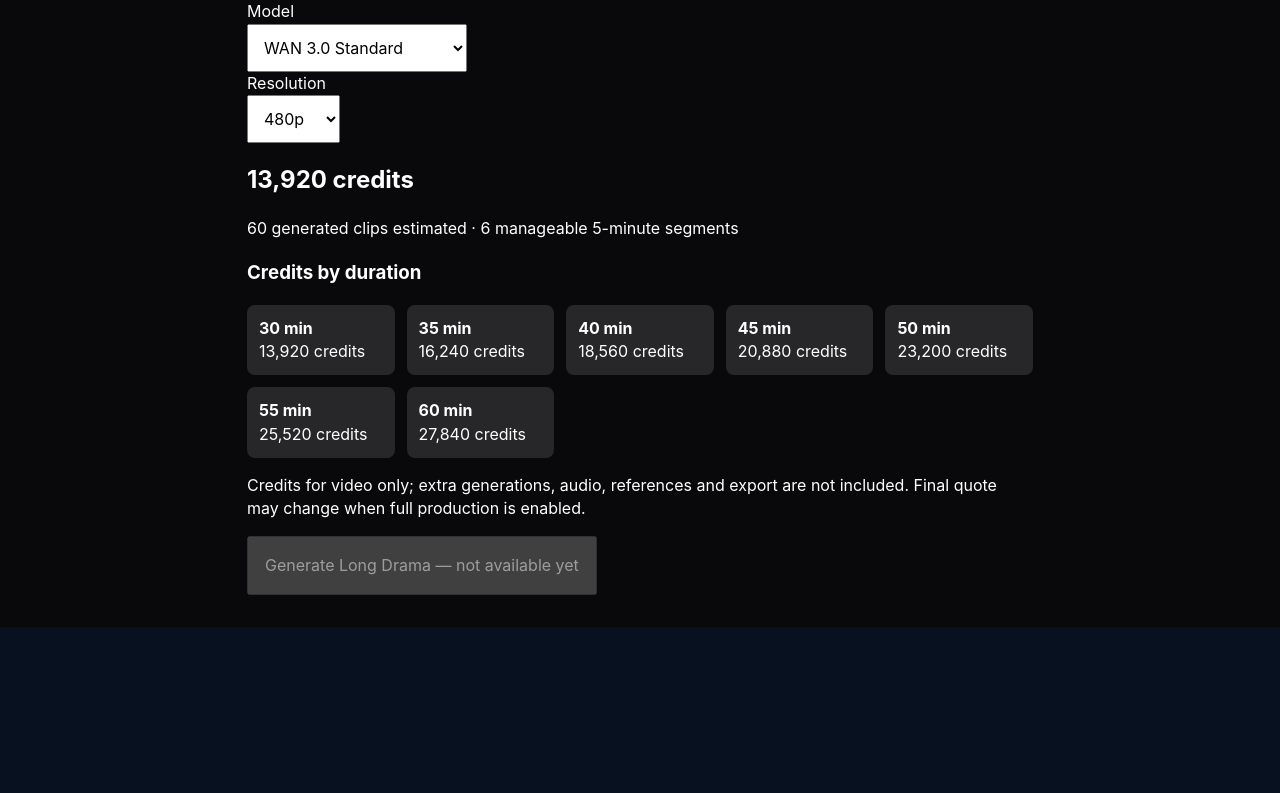
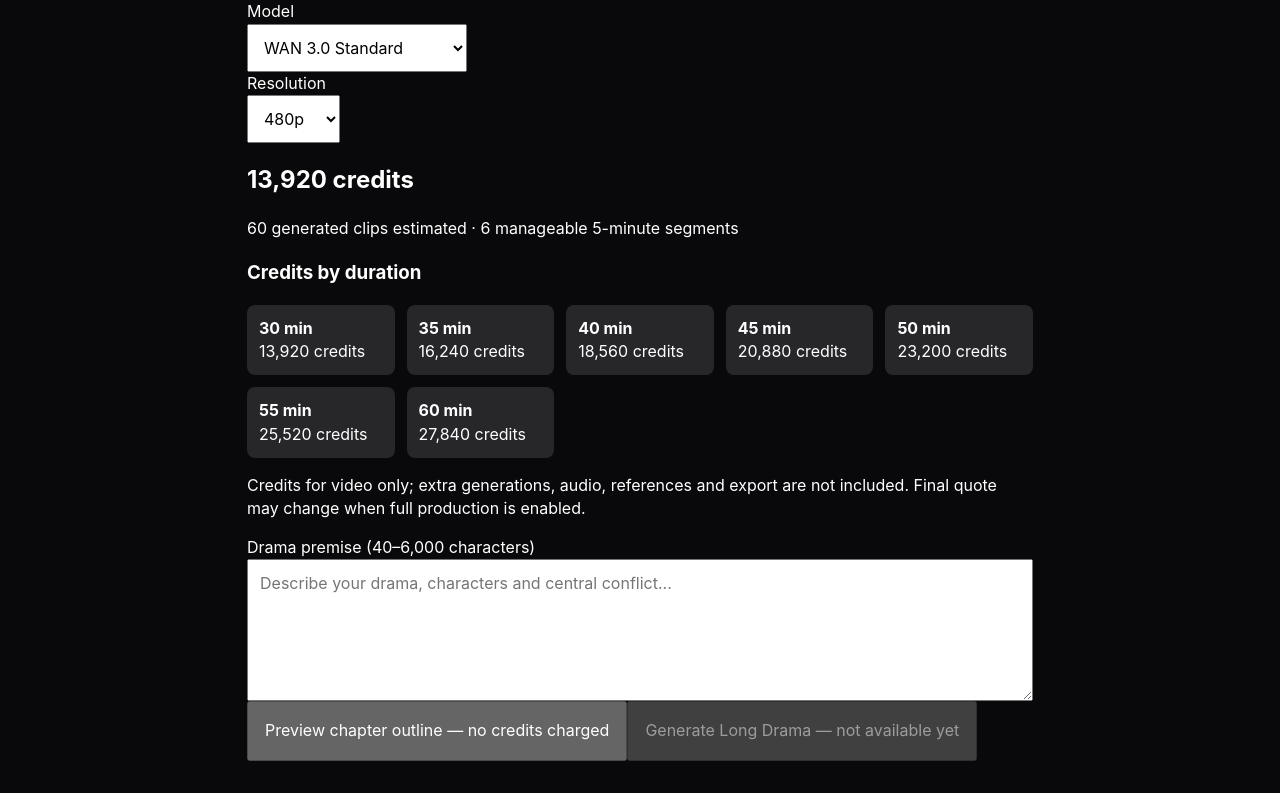
Before and after one commit to tntr24795-dot/PixenarMV, a Next.js app: page /long-drama in a window 1280 px wide. Shown: the part 285-1078 px from the top of the page. Before the commit the page ends 912 px from the top, so only its background shows below. Built offline with nearby package versions, Linux system fonts and the light colour scheme.

Commit message:
Add authenticated chapter outline preview to long drama estimator

```diff
--- a/components/long-drama-estimator.tsx
+++ b/components/long-drama-estimator.tsx
@@ -7,6 +7,20 @@ export default function LongDramaEstimator(){
  const [minutes,setMinutes]=useState(30);
  const [modelId,setModelId]=useState("wan-3-0");
  const [resolution,setResolution]=useState("480p");
+ const [premise,setPremise]=useState("");
+ const [outline,setOutline]=useState<{chapters:{title:string;durationSeconds:number;narrativeGoal:string}[]} | null>(null);
+ const [outlineError,setOutlineError]=useState("");
+ const [busy,setBusy]=useState(false);
+ async function previewOutline(){
+  setBusy(true);setOutlineError("");setOutline(null);
+  try{
+   const response=await fetch("/api/long-drama/outline",{method:"POST",headers:{"content-type":"application/json"},body:JSON.stringify({premise,minutes,modelId,resolution})});
+   const result=await response.json();
+   if(!response.ok) throw new Error(result.error||"Unable to create outline");
+   setOutline(result);
+  }catch(error){setOutlineError(error instanceof Error?error.message:"Outline preview failed");}
+  finally{setBusy(false);}
+ }
  const model=models.find(m=>m.id===modelId);
  const quote=estimateLongDrama(minutes,modelId,resolution);
  const credits=quote.estimatedVideoCredits;
@@ -21,6 +35,11 @@ export default function LongDramaEstimator(){
  <label htmlFor="resolution">Resolution</label><select id="resolution" value={resolution} onChange={e=>setResolution(e.target.value)} style={{display:"block",padding:12,color:"black"}}>{model?.resolutions?.map(r=><option key={r}>{r}</option>)}</select>
  <div aria-live="polite"><h2>{credits.toLocaleString()} credits</h2><p>{quote.clipCount} generated clips estimated · {segments.length} manageable 5-minute segments</p></div>
  <h3>Credits by duration</h3><div style={{display:"grid",gridTemplateColumns:"repeat(auto-fit,minmax(145px,1fr))",gap:12}}>{[30,35,40,45,50,55,60].map(n=><div key={n} style={{padding:12,background:"#27272a",borderRadius:8}}><strong>{n} min</strong><div>{estimateLongDrama(n,modelId,resolution).estimatedVideoCredits.toLocaleString()} credits</div></div>)}</div><p>Credits for video only; extra generations, audio, references and export are not included. Final quote may change when full production is enabled.</p>
+ <label htmlFor="premise">Drama premise (40–6,000 characters)</label>
+ <textarea id="premise" rows={5} maxLength={6000} value={premise} onChange={e=>{setPremise(e.target.value);setOutline(null);}} style={{display:"block",width:"100%",padding:12,color:"#111827"}} placeholder="Describe your drama, characters and central conflict..." />
+ <button type="button" disabled={busy||premise.trim().length<40} onClick={previewOutline} style={{padding:16}}> {busy?"Planning…":"Preview chapter outline — no credits charged"} </button>
+ {outlineError&&<p role="alert">{outlineError}</p>}
+ {outline&&<div><h3>Chapter outline preview ({outline.chapters.length} chapters)</h3>{outline.chapters.map((chapter,i)=><div key={i} style={{marginBottom:10,border:"1px solid #444",padding:12}}><strong>{chapter.title}</strong><p>{chapter.durationSeconds/60} minutes — {chapter.narrativeGoal}</p></div>)}<p>Planning only. No scenes, media or export have been generated.</p></div>}
  <button disabled style={{padding:16,opacity:.6}}>Generate Long Drama — not available yet</button>
  </section>;
 }
```
